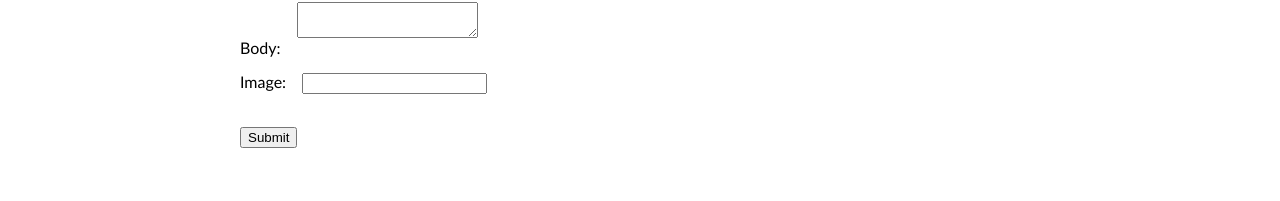
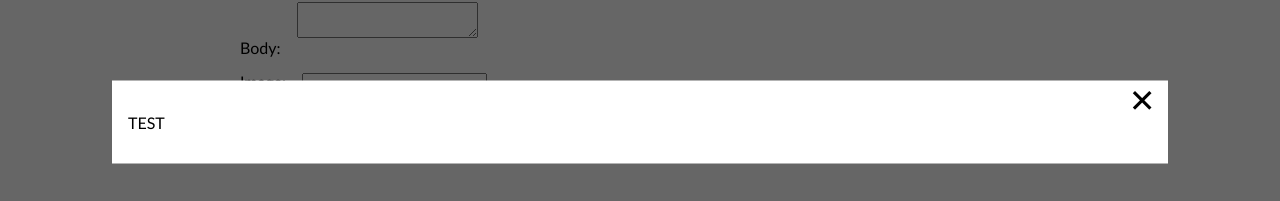
Before and after one commit to waykwo/blog-frontend, a React (Vite) app: page / in a window 1280 px wide. Shown: the part 278-479 px from the top of the page. Built offline with nearby package versions, Linux system fonts and the light colour scheme; no server answers; a web font is replaced by a local one.

Commit message:
Add modal template

```diff
--- /dev/null
+++ b/src/Modal.css
@@ -0,0 +1,30 @@
+.modal-background {
+  display: block;
+  position: fixed;
+  top: 0;
+  left: 0;
+  width: 100%;
+  height: 100%;
+  background: rgba(0, 0, 0, 0.6);
+  z-index: 1000;
+}
+
+.modal-main {
+  position: fixed;
+  background: white;
+  width: 80%;
+  height: auto;
+  top: 50%;
+  left: 50%;
+  transform: translate(-50%, -50%);
+  padding: 1em;
+}
+
+.modal-main button.close {
+  font-size: 2em;
+  background: none;
+  border: none;
+  position: absolute;
+  top: 0em;
+  right: 0.2em;
+}
--- /dev/null
+++ b/src/Modal.jsx
@@ -0,0 +1,16 @@
+import "./Modal.css";
+
+export function Modal(props) {
+  if (props.show) {
+    return (
+      <div className="modal-background">
+        <section className="modal-main">
+          {props.children}
+          <button className="close" type="button" onClick={props.onClose}>
+            &#x2715;
+          </button>
+        </section>
+      </div>
+    );
+  }
+}
--- a/src/PostPage.jsx
+++ b/src/PostPage.jsx
@@ -2,6 +2,7 @@ import { PostsIndex } from "./PostsIndex";
 import { PostsNew } from "./PostsNew";
 import axios from "axios";
 import { useState, useEffect } from "react";
+import { Modal } from "./Modal";
 
 export function PostPage() {
   const [posts, setPosts] = useState([]);
@@ -19,6 +20,9 @@ export function PostPage() {
     <main>
       <PostsNew />
       <PostsIndex posts={posts} />
+      <Modal show={true}>
+        <p>TEST</p>
+      </Modal>
       <button onClick={handleIndex}>Get the data</button>
     </main>
 
```
